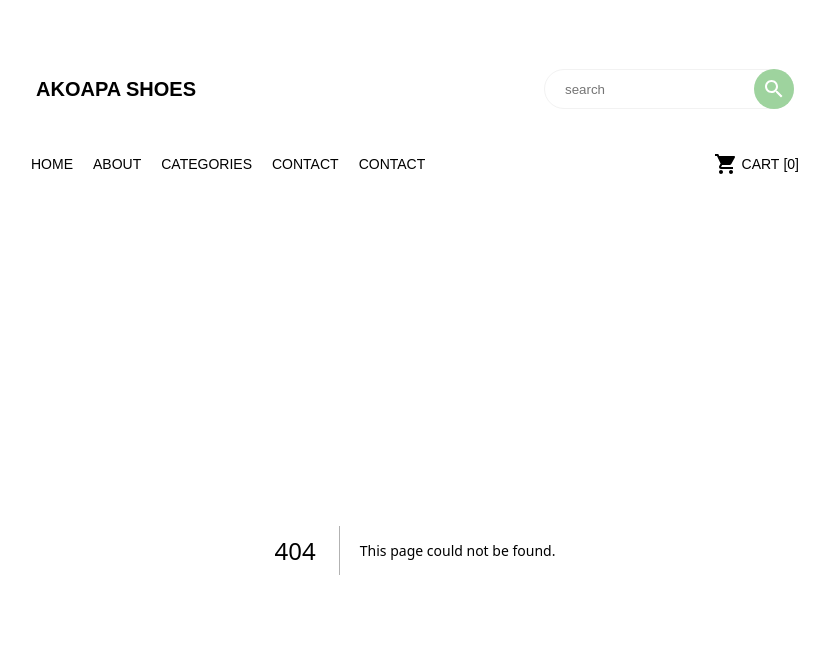
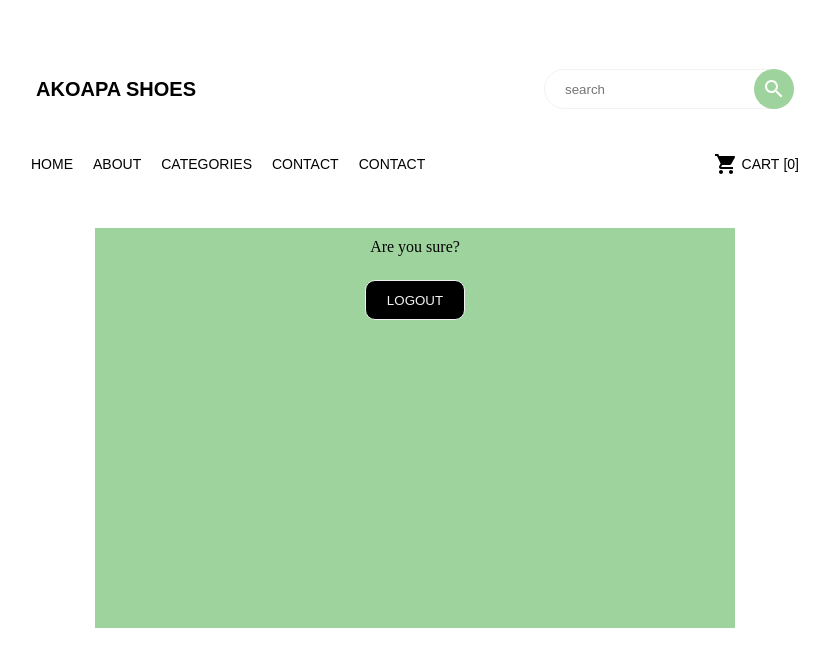
Before and after one commit to kwabenaasumadu/akoapa-shoes-official-site, a Next.js app: page /user_signout in a window 1280 px wide. Before the commit this address had no page. Shown: the top 666 px of the page, without its empty margins (225-1054 px from the left). Built offline with nearby package versions, Linux system fonts and the light colour scheme.

Commit message:
adding signout

```diff
--- a/src/pages/firstHeader/index.js
+++ b/src/pages/firstHeader/index.js
@@ -10,8 +10,8 @@ import PhoneIcon from "@mui/icons-material/Phone";
 import Twitter from "@mui/icons-material/Twitter";
 
 function Index() {
+
   const [isMobileOpen, setIsMobileOpen] = useState(false);
-  const [isLoggedIn, setIsLoggedIn] = useState(false); // Set this based on user authentication status
 
   function openMobileNavLinks() {
     setIsMobileOpen(true);
@@ -20,11 +20,6 @@ function Index() {
   function closeMobileNavLinks() {
     setIsMobileOpen(false);
   }
-
-  const handleAuthenticationChange = () => {
-    // Update the authentication status when the user signs in or out
-    setIsLoggedIn(!isLoggedIn);
-  };
 
   return (
     <>
@@ -61,17 +56,13 @@ function Index() {
                   Contact
                 </Link>
 
-                {isLoggedIn ? (
-                  // If authenticated, show "Sign Out" link
-                  <Link href="/" className={styles.eachLink} onClick={handleAuthenticationChange}>
-                    Sign Out
-                  </Link>
-                ) : (
-                  // If not authenticated, show "Sign In" link
-                  <Link href="/user_login" className={styles.eachLink} onClick={closeMobileNavLinks}>
-                    Sign In
-                  </Link>
-                )}
+                <Link href="/user_login" className={styles.eachLink} onClick={closeMobileNavLinks}>
+                  Sign In
+                </Link>
+
+                <Link href="/user_login" className={styles.eachLink} onClick={closeMobileNavLinks}>
+                  Sign Out
+                </Link>
               </div>
             </div>
           )}
--- /dev/null
+++ b/src/pages/user_signout/index.js
@@ -0,0 +1,34 @@
+import React from "react";
+import styles from "../../styles/user_login.module.css";
+import { auth } from "../../../firebase.config";
+import { useRouter } from "next/router";
+
+function Index() {
+  const router = useRouter();
+  const handleLogout = async () => {
+    try {
+      await auth.signOut();
+      console.log("User logged out successfully!");
+
+      router.push("/user_login");
+    } catch (error) {
+      console.error("Error logging out:", error.message);
+    }
+  };
+
+  return (
+    <>
+      <div className={styles.container}>
+        <div className={styles.containerHeader}>
+          <p>Are you sure?</p>
+        </div>
+
+        <div className={styles.signInBtn}>
+          <button onClick={handleLogout}>Logout</button>
+        </div>
+      </div>
+    </>
+  );
+}
+
+export default Index;
```
